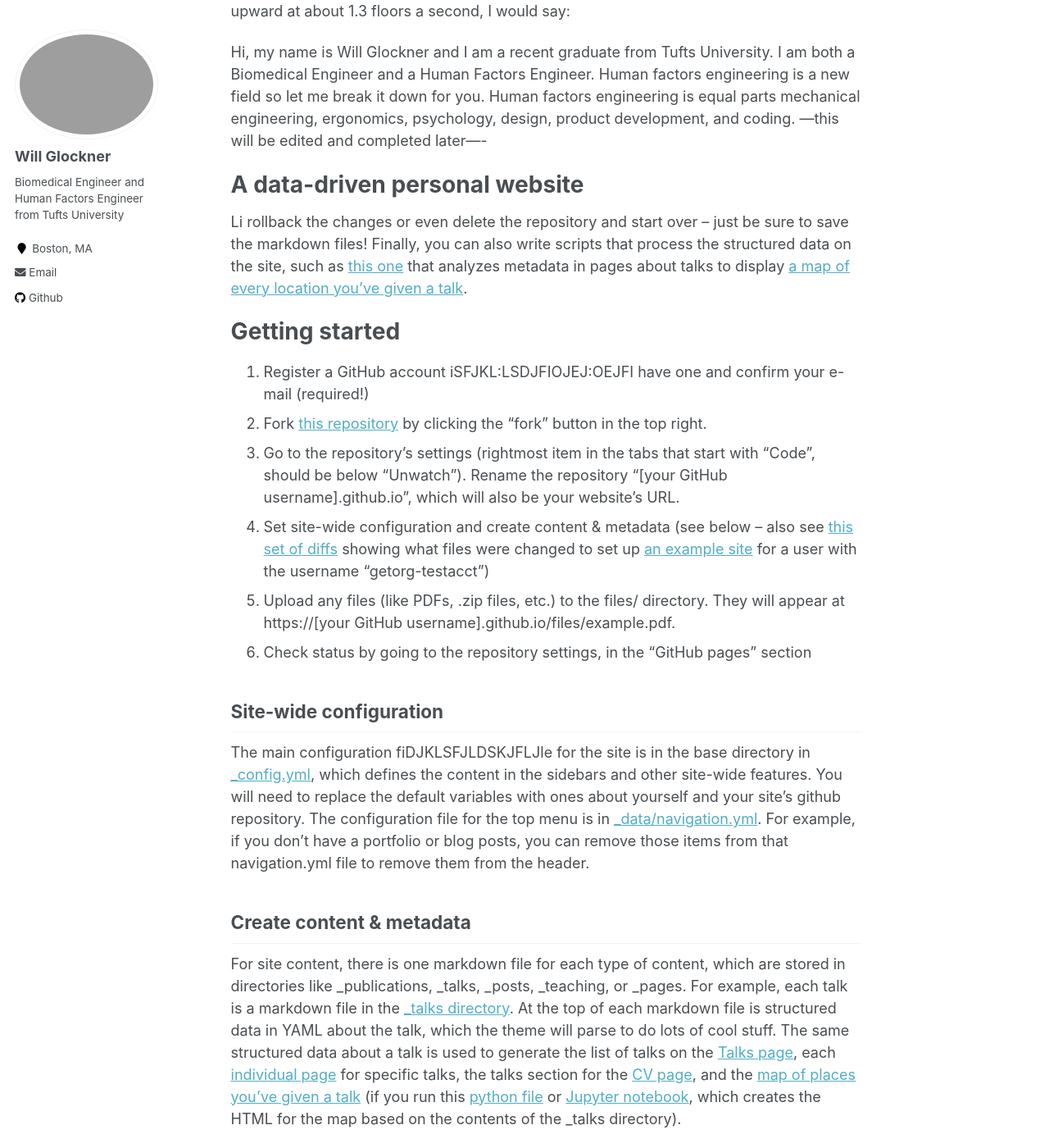
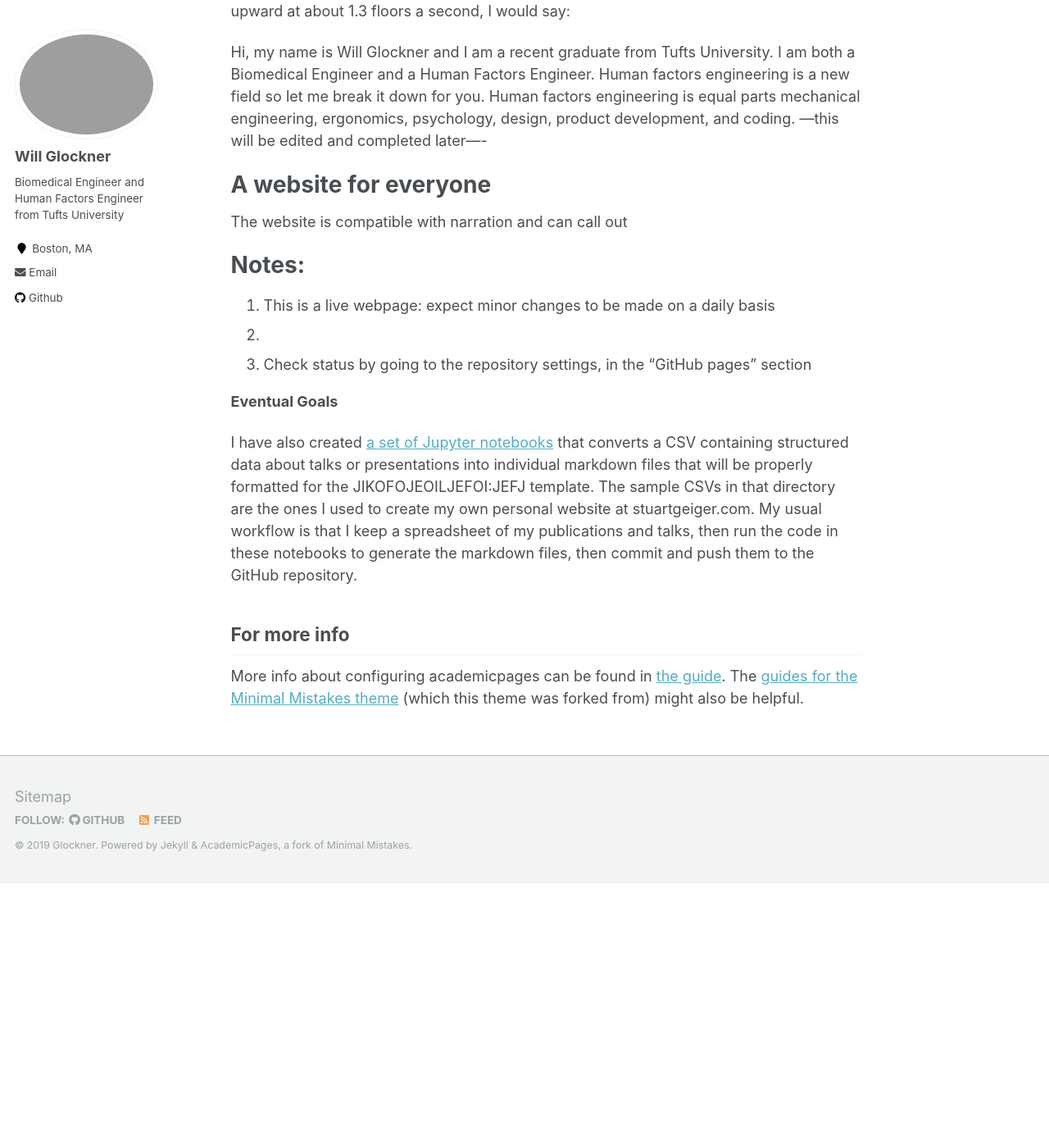
Before and after one commit to Glenn-Moss/wglock.github.io, a Jekyll site: the page built from _pages/about.md, in a window 1280 px wide and 1400 px high, scrolled down 396 px. Shown: the whole window at 82% size. Built offline with Jekyll 4.4.1, drawn with Linux system fonts in a browser that asks for light colours; after the commit the page ends 1473 px from its top, so only the background shows below that; some of the changed text lies outside the part shown.

Commit message:
big updates

```diff
--- a/_pages/about.md
+++ b/_pages/about.md
@@ -18,38 +18,22 @@ Hi, my name is Will Glockner and I am a recent graduate from Tufts University. I
 ---this will be edited and completed later----
 
 
-A data-driven personal website
+A website for everyone
 ======
-Li rollback the changes or even delete the repository and start over -- just be sure to save the markdown files! Finally, you can also write scripts that process the structured data on the site, such as [this one](https://github.com/academicpages/academicpages.github.io/blob/master/talkmap.ipynb) that analyzes metadata in pages about talks to display [a map of every location you've given a talk](https://academicpages.github.io/talkmap.html).
+The website is compatible with narration and can call out
 
-Getting started
+Notes:
 ======
-1. Register a GitHub account iSFJKL:LSDJFIOJEJ:OEJFI have one and confirm your e-mail (required!)
-1. Fork [this repository](https://github.com/academicpages/academicpages.github.io) by clicking the "fork" button in the top right.
-1. Go to the repository's settings (rightmost item in the tabs that start with "Code", should be below "Unwatch"). Rename the repository "[your GitHub username].github.io", which will also be your website's URL.
-1. Set site-wide configuration and create content & metadata (see below -- also see [this set of diffs](http://archive.is/3TPas) showing what files were changed to set up [an example site](https://getorg-testacct.github.io) for a user with the username "getorg-testacct")
-1. Upload any files (like PDFs, .zip files, etc.) to the files/ directory. They will appear at https://[your GitHub username].github.io/files/example.pdf.
+1. This is a live webpage: expect minor changes to be made on a daily basis
+1.
 1. Check status by going to the repository settings, in the "GitHub pages" section
 
-Site-wide configuration
-------
-The main configuration fiDJKLSFJLDSKJFLJle for the site is in the base directory in [_config.yml](https://github.com/academicpages/academicpages.github.io/blob/master/_config.yml), which defines the content in the sidebars and other site-wide features. You will need to replace the default variables with ones about yourself and your site's github repository. The configuration file for the top menu is in [_data/navigation.yml](https://github.com/academicpages/academicpages.github.io/blob/master/_data/navigation.yml). For example, if you don't have a portfolio or blog posts, you can remove those items from that navigation.yml file to remove them from the header.
 
-Create content & metadata
-------
-For site content, there is one markdown file for each type of content, which are stored in directories like _publications, _talks, _posts, _teaching, or _pages. For example, each talk is a markdown file in the [_talks directory](https://github.com/academicpages/academicpages.github.io/tree/master/_talks). At the top of each markdown file is structured data in YAML about the talk, which the theme will parse to do lots of cool stuff. The same structured data about a talk is used to generate the list of talks on the [Talks page](https://academicpages.github.io/talks), each [individual page](https://academicpages.github.io/talks/2012-03-01-talk-1) for specific talks, the talks section for the [CV page](https://academicpages.github.io/cv), and the [map of places you've given a talk](https://academicpages.github.io/talkmap.html) (if you run this [python file](https://github.com/academicpages/academicpages.github.io/blob/master/talkmap.py) or [Jupyter notebook](https://github.com/academicpages/academicpages.github.io/blob/master/talkmap.ipynb), which creates the HTML for the map based on the contents of the _talks directory).
-
-**Markdown generator**
+**Eventual Goals**
 
 I have also created [a set of Jupyter notebooks](https://github.com/academicpages/academicpages.github.io/tree/master/markdown_generator
 ) that converts a CSV containing structured data about talks or presentations into individual markdown files that will be properly formatted for the JIKOFOJEOILJEFOI:JEFJ template. The sample CSVs in that directory are the ones I used to create my own personal website at stuartgeiger.com. My usual workflow is that I keep a spreadsheet of my publications and talks, then run the code in these notebooks to generate the markdown files, then commit and push them to the GitHub repository.
 
-How to edit your site's GitHub repository
-------
-Many people use a git cIJHOIJOIDFJEIOL:JPOFEJ and markdown files directly in the github.com interface. Navigate to a file (like [this one](https://github.com/academicpages/academicpages.github.io/blob/master/_talks/2012-03-01-talk-1.md) and click the pencil icon in the top right of the content preview (to the right of the "Raw | Blame | History" buttons). You can delete a file by clicking the trashcan icon to the right of the pencil icon. You can also create new files or upload files by navigating to a directory and clicking the "Create new file" or "Upload files" buttons.
-
-Example: editing a markdown file for a talk
-![Editing a markdown file for a talk](/images/editing-talk.png)
 
 For more info
 ------
```
